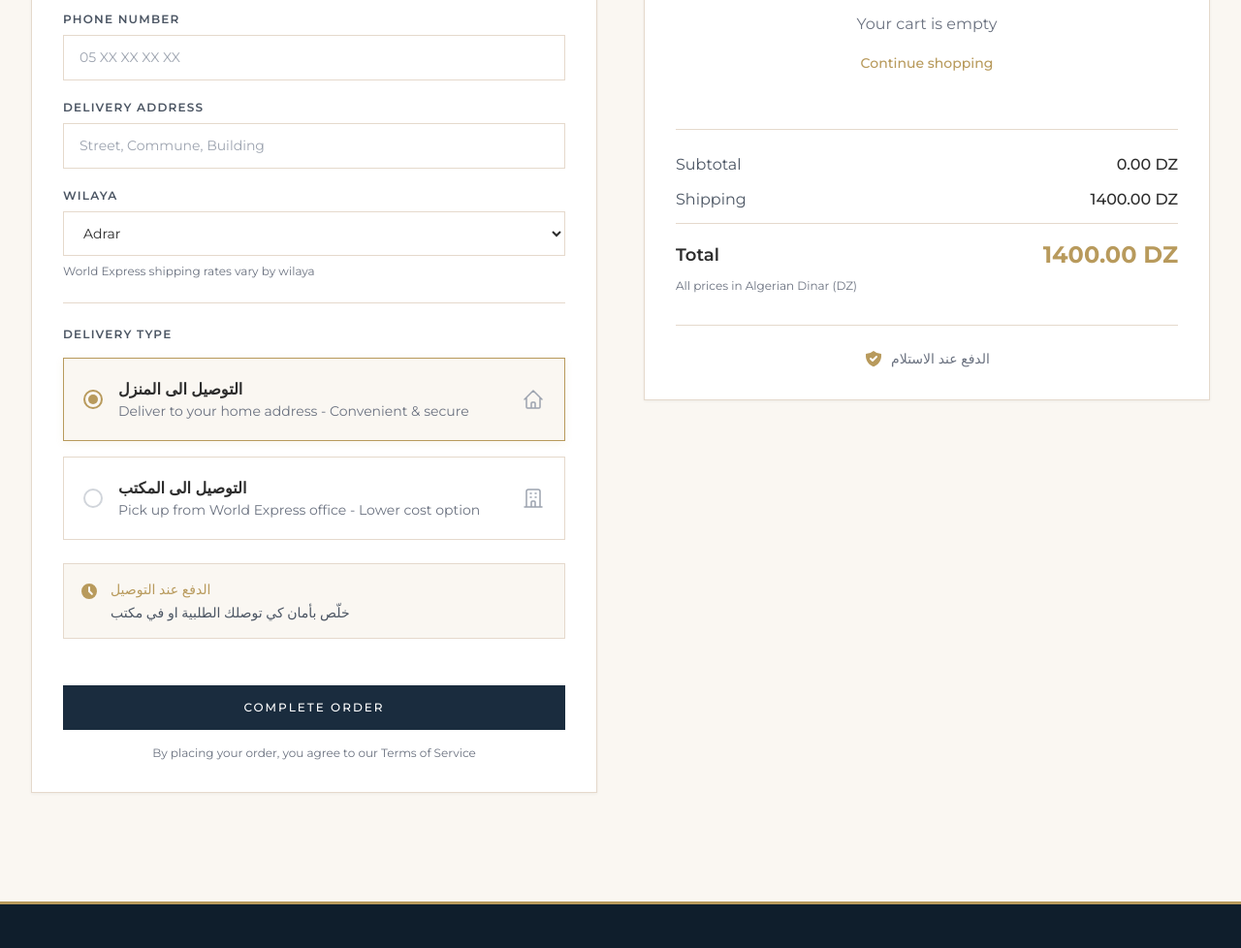
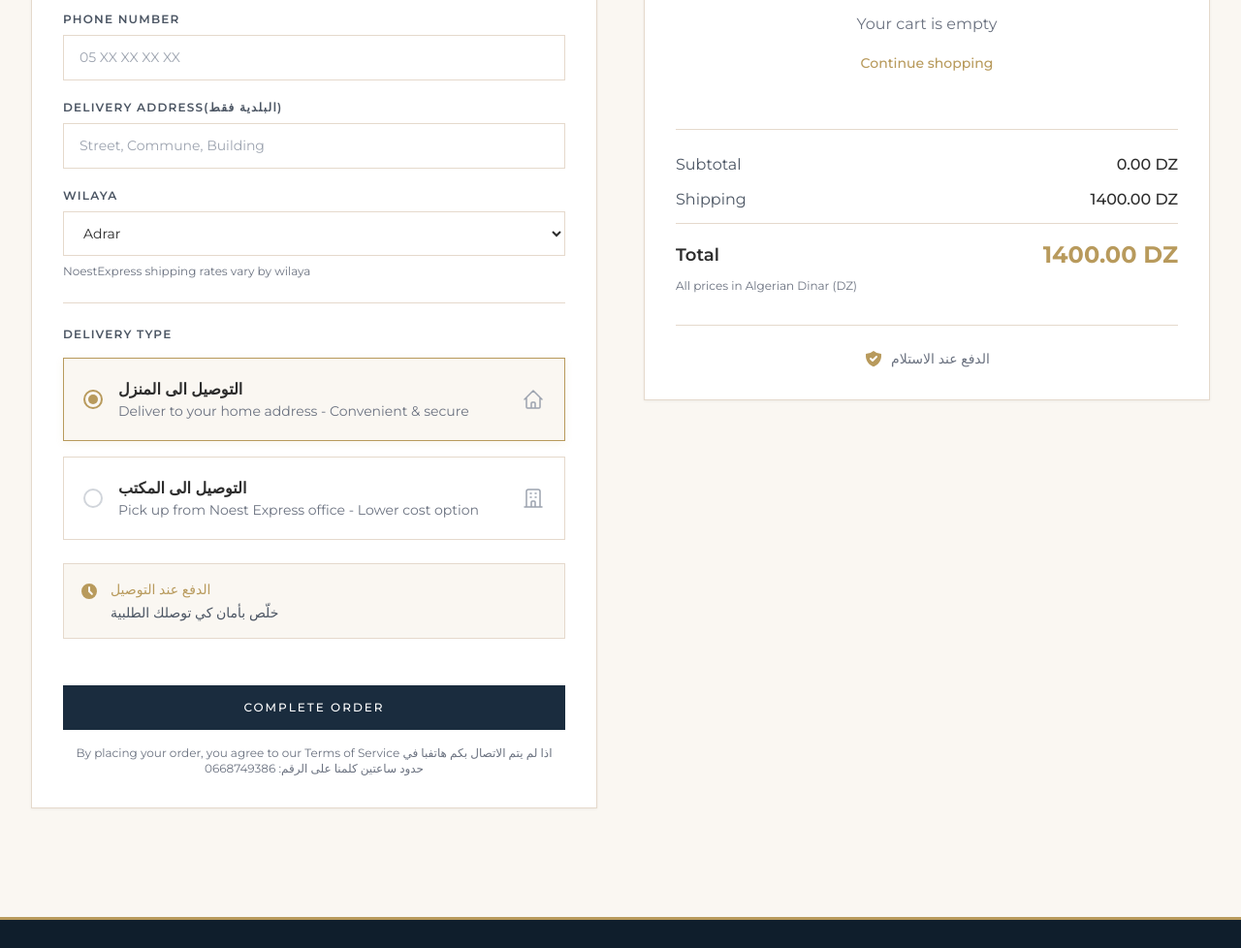
Before and after one commit to mohammedzineddine/Rix_clothes, a website: page checkout.html in a window 1280 px wide. Shown: the part 489-1467 px from the top of the page at 97% size. Drawn offline with nearby package versions, Linux system fonts and the light colour scheme.

Commit message:
Update checkout.html

```diff
--- a/checkout.html
+++ b/checkout.html
@@ -245,7 +245,7 @@
 
                             <div>
                                 <label class="block text-xs tracking-widest font-semibold mb-2 uppercase text-gray-600">
-                                    DELIVERY ADDRESS
+                                    DELIVERY ADDRESS(البلدية فقط)
                                 </label>
                                 <input id="custAddress" type="text" placeholder="Street, Commune, Building"
                                     class="rix-input" required />
@@ -258,7 +258,7 @@
                                 <select id="custWilaya" class="rix-input" required>
                                     <!-- options populated by JS -->
                                 </select>
-                                <p class="text-xs text-gray-500 mt-2">World Express shipping rates vary by wilaya</p>
+                                <p class="text-xs text-gray-500 mt-2">NoestExpress shipping rates vary by wilaya</p>
                             </div>
                         </div>
 
@@ -299,7 +299,7 @@
                                             </div>
                                             <div>
                                                 <div class="font-semibold">التوصيل الى المكتب</div>
-                                                <div class="text-sm text-gray-500">Pick up from World Express office -
+                                                <div class="text-sm text-gray-500">Pick up from Noest Express office -
                                                     Lower cost option</div>
                                             </div>
                                         </div>
@@ -323,7 +323,7 @@
                                     </svg>
                                     <div>
                                         <p class="text-sm font-medium text-[#b89a5c]">الدفع عند التوصيل</p>
-                                        <p class="text-sm text-gray-600 mt-1">خلّص بأمان كي توصلك الطلبية او في مكتب</p>
+                                        <p class="text-sm text-gray-600 mt-1"> خلّص بأمان كي توصلك الطلبية</p>
                                     </div>
                                 </div>
                             </div>
@@ -339,6 +339,9 @@
                             </button>
                             <p class="text-center text-xs text-gray-500 mt-4">
                                 By placing your order, you agree to our Terms of Service
+                                اذا لم يتم الاتصال بكم هاتفبا في حدود ساعتين
+                                كلمنا على الرقم: 0668749386
+
                             </p>
                         </div>
                     </form>
```
